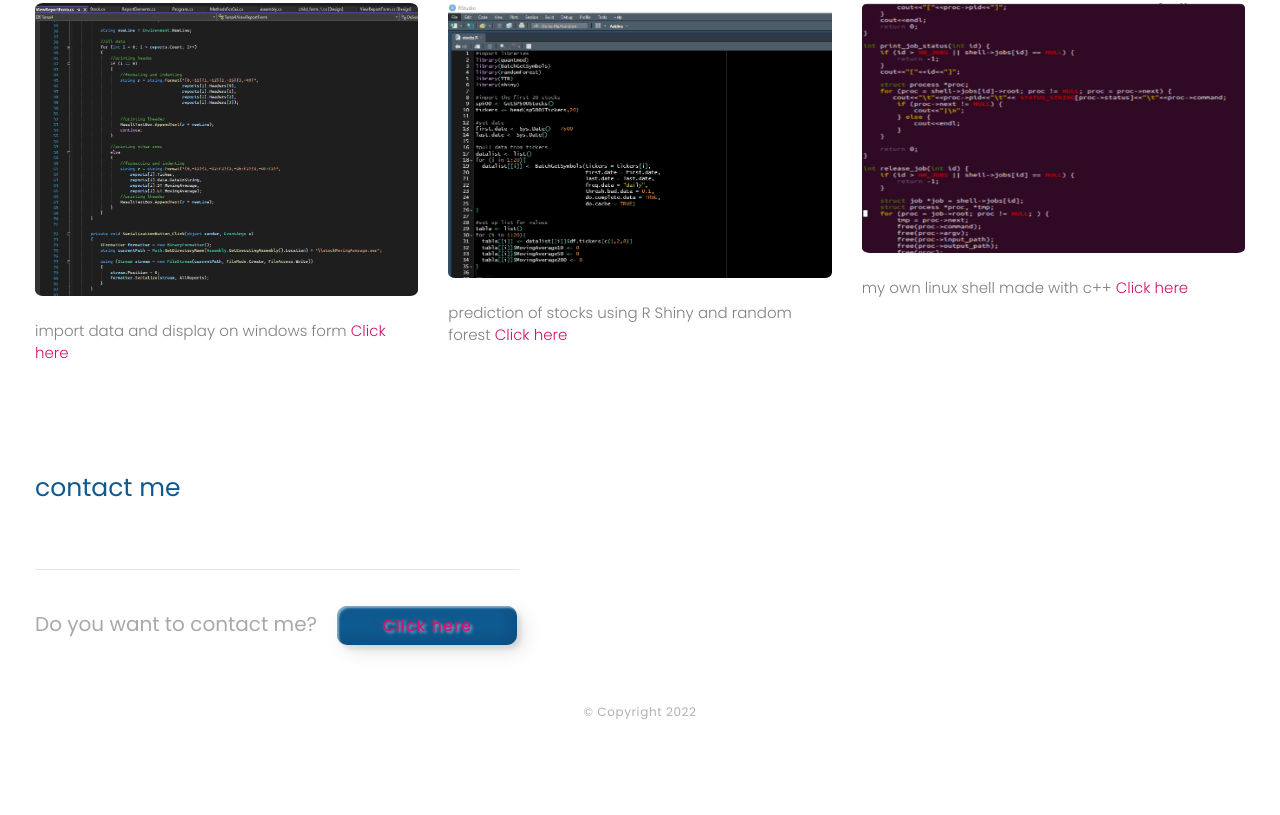
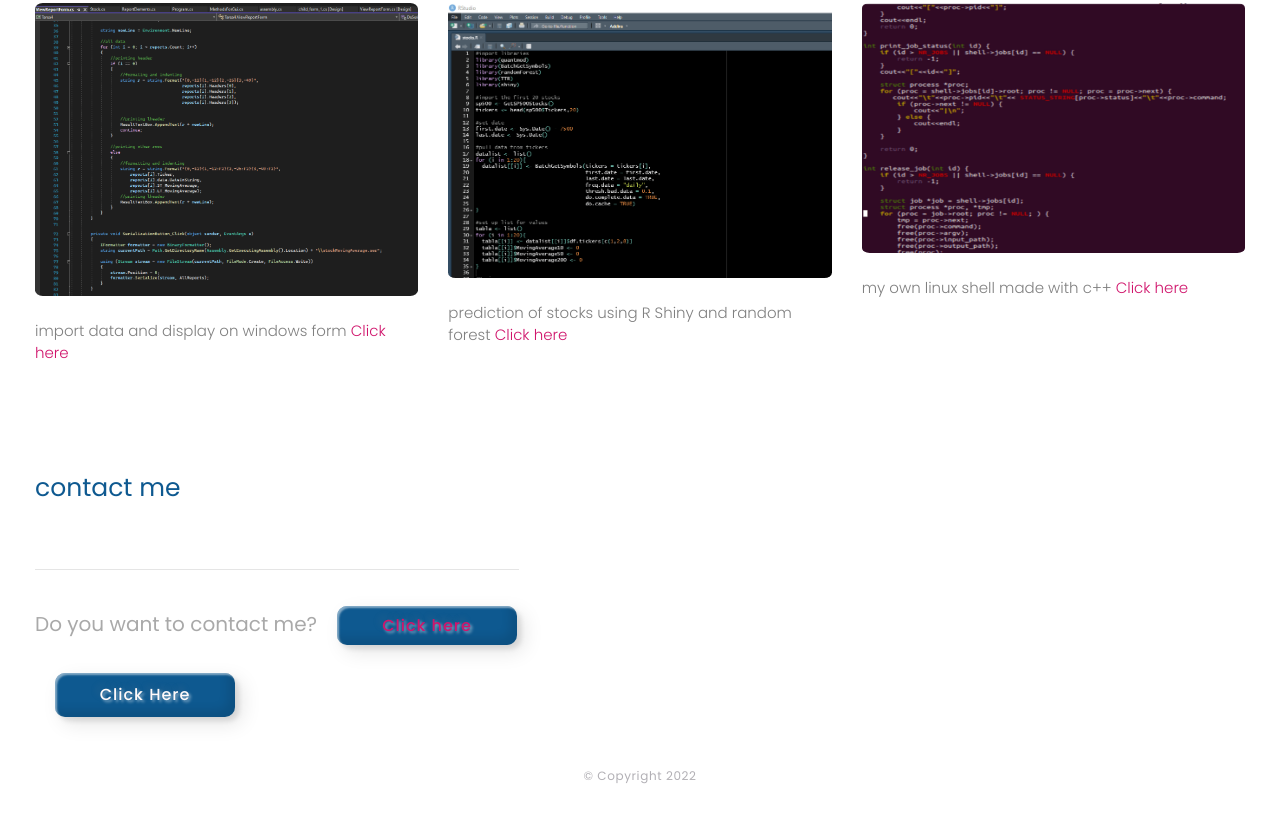
Before and after one commit to imandrec/-, a plain HTML site: page index.html in a window 1280 px wide. Shown: the part 2789-3604 px from the top of the page. Before the commit the page ends 3540 px from the top, so only its background shows below. Drawn offline with nearby package versions, Linux system fonts and the light colour scheme.

Commit message:
Update index.html

```diff
--- a/index.html
+++ b/index.html
@@ -189,6 +189,9 @@
   <h3>contact me</h3>
   <hr/>
 <h4>Do you want to contact me?<button><a href="mailto:andreccc94@gmail.com">Click here</button></a></h4>
+<button onclick="window.location.href='mailto:andreccc94@gmail.com;">
+      Click Here
+    </button>
   </div>
   </div>
 
```
